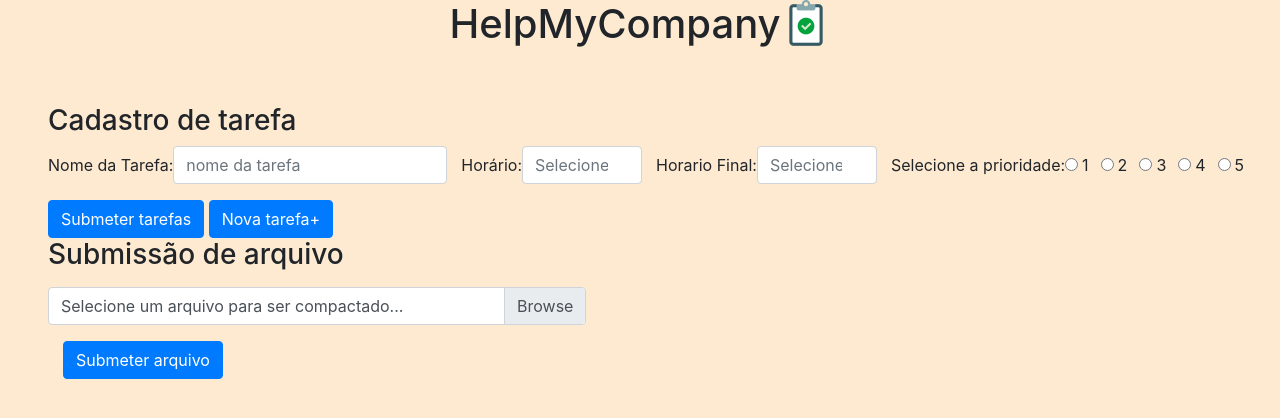
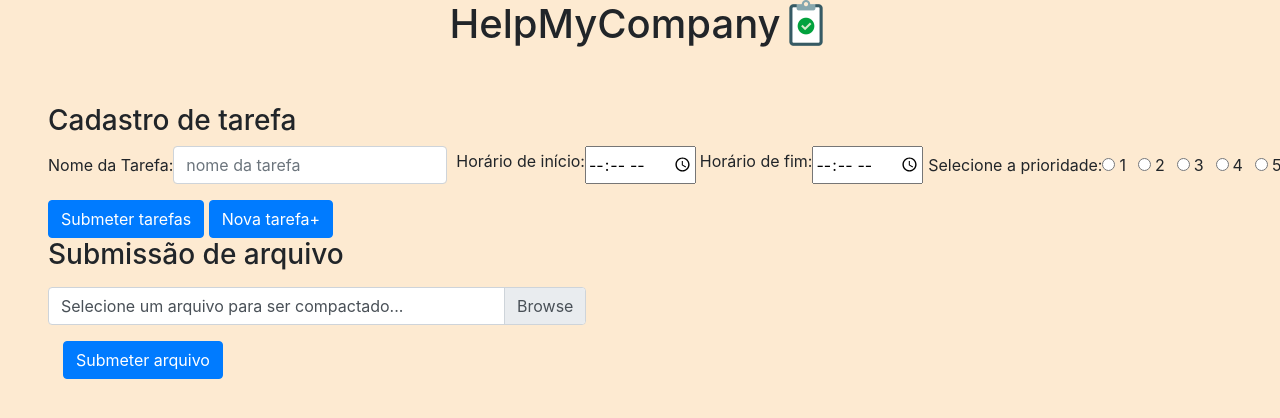
Before and after one commit to projeto-de-algoritmos/Greed_HelpMyCompany, a Django app: page /home/ in a window 1280 px wide. Shown: the top 418 px of the page. Run offline with Django 4.2, Linux system fonts and the light colour scheme.

Commit message:
Refatorado horário

```diff
--- a/greed/templates/formCadastroHorario.html
+++ b/greed/templates/formCadastroHorario.html
@@ -23,49 +23,35 @@
                                 <input type="text" class="form-control" name="nome1" id="inputTarefa"
                                     placeholder="nome da tarefa" />
                             </div>
-                            <datalist id="horario">
-                                <option value="08:00">08:00</option>
-                                <option value="10:00">10:00</option>
-                                <option value="12:00">12:00</option>
-                                <option value="14:00">14:00</option>
-                                <option value="16:00">16:00</option>
-                                <option value="18:00">18:00</option>
-                            </datalist>
-                            <div class="form-inline col-auto mr-1">
-                                <label for="inputHorario1">Horário:</label>
-                                <input type="text" class="form-control" style="max-width: 120px" id="inputHorario1"
-                                    name="horario1" list="horario" placeholder="Selecione" />
-                            </div>
-                            <div class="form-inline col-auto mr-1">
-                                <label for="inputHorarioFim1">Horario Final:</label>
-                                <input type="text" class="form-control" style="max-width: 120px" id="inputHorarioFim1"
-                                    name="horariofim1" list="horario" placeholder="Selecione" />
-                            </div>
+                            <label class="d-flex align-items-center" for="appt">Horário de início:</label>
+                            <input class="mr-1" type="time" id="appt" name="appt" min="08:00" max="21:00" required />
+                            <label class="d-flex align-items-center" for="appt">Horário de fim:</label>
+                            <input type="time" id="appt" name="appt" min="08:00" max="21:00" required />
                             <div class="form-inline col-auto mr-1">
                                 <label for="inputHorario">Selecione a prioridade: </label>
                                 <div class="form-check form-check-inline">
                                     <input class="form-check-input" type="radio" name="inlineRadio1" id="inlineRadio1"
-                                        value="option1" />
+                                        value="1" />
                                     <label class="form-check-label" for="inlineRadio1">1</label>
                                 </div>
                                 <div class="form-check form-check-inline">
                                     <input class="form-check-input" type="radio" name="inlineRadio1" id="inlineRadio2"
-                                        value="option2" />
+                                        value="2" />
                                     <label class="form-check-label" for="inlineRadio2">2</label>
                                 </div>
                                 <div class="form-check form-check-inline">
                                     <input class="form-check-input" type="radio" name="inlineRadio1" id="inlineRadio3"
-                                        value="option3" />
+                                        value="3" />
                                     <label class="form-check-label" for="inlineRadio3">3</label>
                                 </div>
                                 <div class="form-check form-check-inline">
                                     <input class="form-check-input" type="radio" name="inlineRadio1" id="inlineRadio4"
-                                        value="option4" />
+                                        value="4" />
                                     <label class="form-check-label" for="inlineRadio4">4</label>
                                 </div>
                                 <div class="form-check form-check-inline">
                                     <input class="form-check-input" type="radio" name="inlineRadio1" id="inlineRadio5"
-                                        value="option5" />
+                                        value="5" />
                                     <label class="form-check-label" for="inlineRadio5">5</label>
                                 </div>
                             </div>
@@ -106,21 +92,17 @@
                 controleCampo +
                 '"><div class="form-inline col-auto"><label for="inputTarefa">Nome da Tarefa: </label><input type="text" class="form-control" name="nome' +
                 controleCampo +
-                '" id="inputTarefa" placeholder="nome da tarefa"></div><div class="form-inline col-auto mr-1"><label for="inputHorario">Horário:</label><input type="text" class="form-control" style="max-width: 120px" id="inputHorario" name="horario" list="horario" placeholder="Selecione" ' +
+                '" id="inputTarefa" placeholder="nome da tarefa"></div><label class="d-flex align-items-center ml-1" for="appt">Horário de início:</label><input class="mr-1" type="time" id="appt" name="appt" min="08:00" max="21:00" required /><label class="d-flex align-items-center" for="appt">Horário de fim:</label><input class="mr-1" type="time" id="appt" name="appt" min="08:00" max="21:00" required /><label for="inputHorario">Selecione a prioridade: </label> <div class="form-check form-check-inline"> <input class="form-check-input" type="radio" name="inlineRadio' +
                 controleCampo +
-                '</div><div class="form-inline col-auto mr-1"><label for="inputHorarioFim">Horario Final:</label><input type="text" class="form-control" style="max-width: 120px" id="inputHorarioFim" name="horariofim" list="horario" placeholder="Selecione" ' +
+                '" id="inlineRadio1" value="1"> <label class="form-check-label" for="inlineRadio1">1</label> </div> <div class="form-check form-check-inline"> <input class="form-check-input" type="radio" name="inlineRadio' +
                 controleCampo +
-                ' /> </div> <label for="inputHorario">Selecione a prioridade: </label> <div class="form-check form-check-inline"> <input class="form-check-input" type="radio" name="inlineRadio' +
+                '" id="inlineRadio2" value="2"> <label class="form-check-label" for="inlineRadio2">2</label> </div> <div class="form-check form-check-inline"> <input class="form-check-input" type="radio" name="inlineRadio' +
                 controleCampo +
-                '" id="inlineRadio1" value="option1"> <label class="form-check-label" for="inlineRadio1">1</label> </div> <div class="form-check form-check-inline"> <input class="form-check-input" type="radio" name="inlineRadio' +
+                '" id="inlineRadio3" value="3"> <label class="form-check-label" for="inlineRadio3">3</label> </div> <div class="form-check form-check-inline"> <input class="form-check-input" type="radio" name="inlineRadio' +
                 controleCampo +
-                '" id="inlineRadio2" value="option2"> <label class="form-check-label" for="inlineRadio2">2</label> </div> <div class="form-check form-check-inline"> <input class="form-check-input" type="radio" name="inlineRadio' +
+                '" id="inlineRadio4" value="4"> <label class="form-check-label" for="inlineRadio4">4</label> </div> <div class="form-check form-check-inline"> <input class="form-check-input" type="radio" name="inlineRadio' +
                 controleCampo +
-                '" id="inlineRadio3" value="option3"> <label class="form-check-label" for="inlineRadio3">3</label> </div> <div class="form-check form-check-inline"> <input class="form-check-input" type="radio" name="inlineRadio' +
-                controleCampo +
-                '" id="inlineRadio4" value="option4"> <label class="form-check-label" for="inlineRadio4">4</label> </div> <div class="form-check form-check-inline"> <input class="form-check-input" type="radio" name="inlineRadio' +
-                controleCampo +
-                '" id="inlineRadio5" value="option5"> <label class="form-check-label" for="inlineRadio5">5</label> <button type="button" class="btn btn-primary ml-1" id="' +
+                '" id="inlineRadio5" value="5"> <label class="form-check-label" for="inlineRadio5">5</label> <button type="button" class="btn btn-primary ml-1" id="' +
                 controleCampo +
                 '" onclick="removerCampo(' +
                 controleCampo +
```
